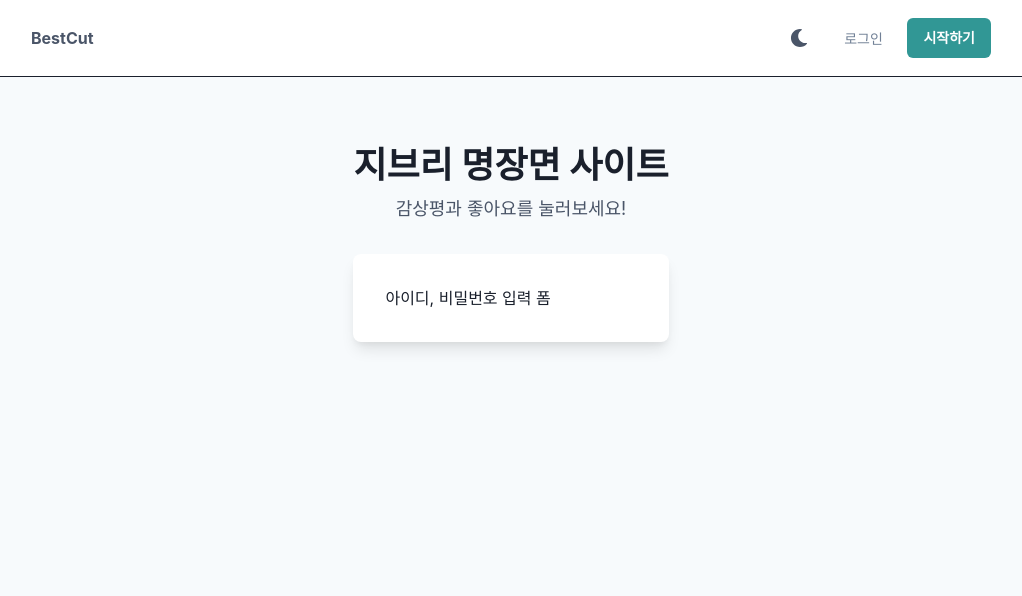
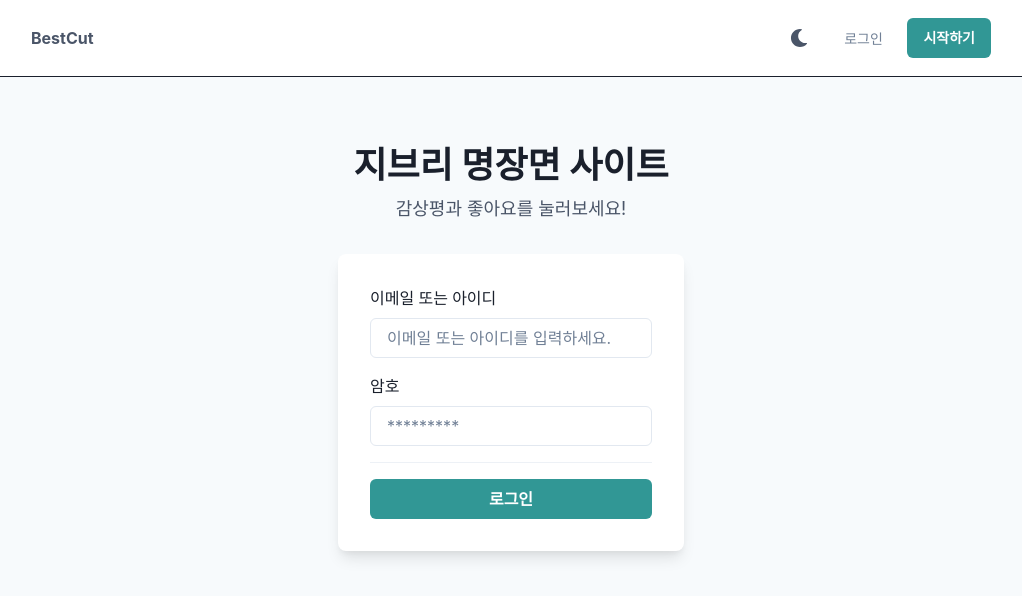
Before and after one commit to kmww/MovieScene, a React (Create React App) app in the folder project/front/: page /login in a window 1280 px wide. Shown: the top 596 px of the page, without its empty margins (129-1151 px from the left). Built offline with nearby package versions, Linux system fonts and the light colour scheme.

Commit message:
feat: 로그인 폼 구현

```diff
--- a/project/front/src/components/auth/LoginForm.tsx
+++ b/project/front/src/components/auth/LoginForm.tsx
@@ -1,7 +1,31 @@
-import { Box, Heading, Stack, Text, useColorModeValue } from '@chakra-ui/react';
+import {
+  Box,
+  Button,
+  Divider,
+  FormControl,
+  FormErrorMessage,
+  FormLabel,
+  Heading,
+  Input,
+  Stack,
+  Text,
+  useColorModeValue,
+} from '@chakra-ui/react';
 import { ReactElement } from 'react';
+import { useForm } from 'react-hook-form';
+import { LoginMutationVariables } from '../../generated/graphql';
 
 const LoginForm = (): ReactElement => {
+  const {
+    register,
+    handleSubmit,
+    formState: { errors },
+  } = useForm<LoginMutationVariables>();
+
+  const onSubmit = (formData: LoginMutationVariables) => {
+    console.log(formData);
+  };
+
   return (
     <Stack spacing={8} mx="auto" maxW="lg" py={12} px={6}>
       <Stack align="center">
@@ -16,7 +40,43 @@ const LoginForm = (): ReactElement => {
         boxShadow="lg"
         p={8}
       >
-        아이디, 비밀번호 입력 폼
+        <Stack as="form" spacing={4} onSubmit={handleSubmit(onSubmit)}>
+          <FormControl isInvalid={!!errors.loginInput?.emailOrUsername}>
+            <FormLabel>이메일 또는 아이디</FormLabel>
+            <Input
+              type="emailOrUsername"
+              placeholder="이메일 또는 아이디를 입력하세요."
+              {...register('loginInput.emailOrUsername', {
+                required: '이메일 또는 아디를 입력해주세요.',
+              })}
+            />
+            <FormErrorMessage>
+              {errors.loginInput?.emailOrUsername &&
+                errors.loginInput.emailOrUsername.message}
+            </FormErrorMessage>
+          </FormControl>
+
+          <FormControl isInvalid={!!errors.loginInput?.password}>
+            <FormLabel>암호</FormLabel>
+            <Input
+              type="password"
+              placeholder="*********"
+              {...register('loginInput.password', {
+                required: '암호를 입력해주세요.',
+              })}
+            />
+            <FormErrorMessage>
+              {errors.loginInput?.password &&
+                errors.loginInput.password.message}
+            </FormErrorMessage>
+          </FormControl>
+
+          <Divider />
+
+          <Button colorScheme="teal" type="submit">
+            로그인
+          </Button>
+        </Stack>
       </Box>
     </Stack>
   );
```
